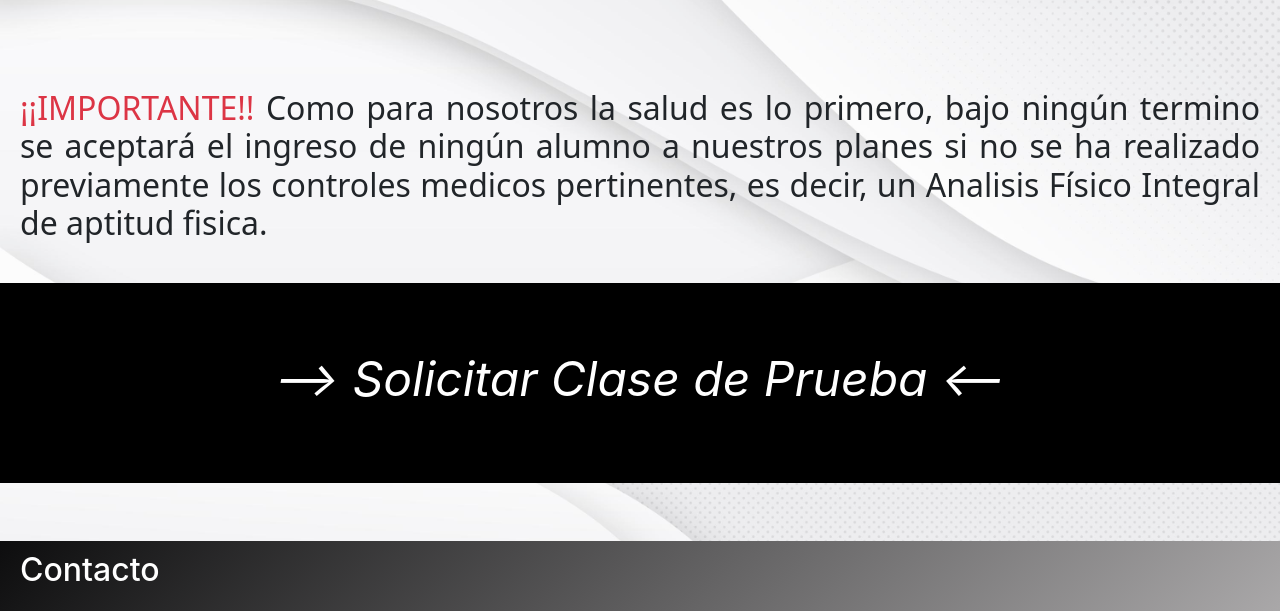
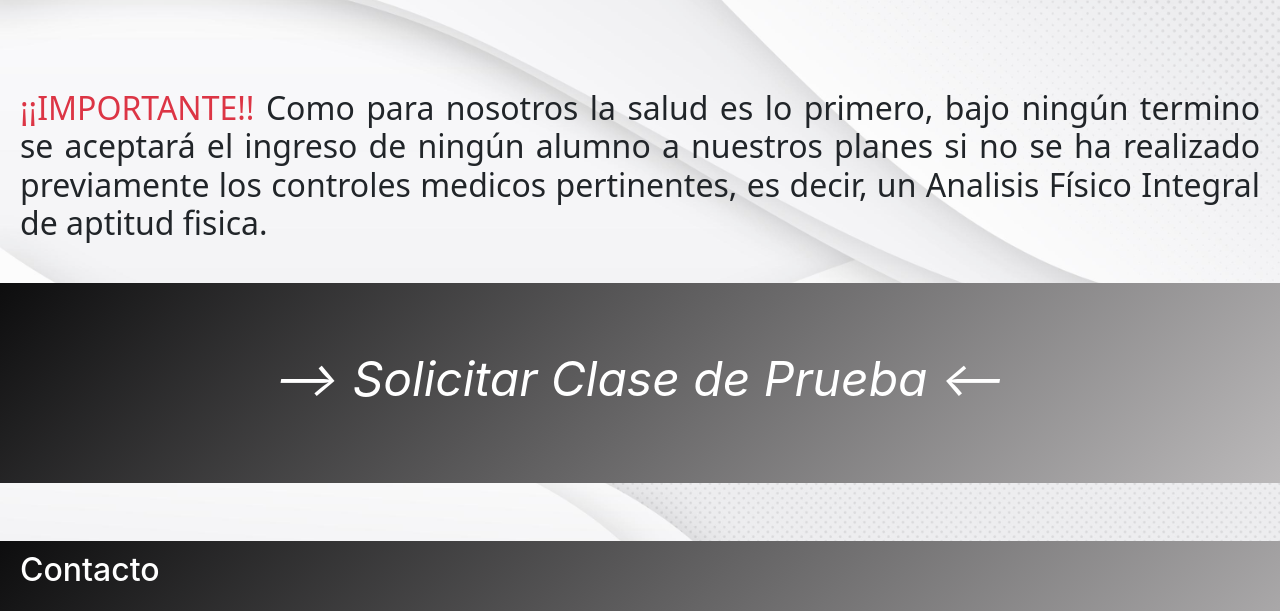
Before and after one commit to Fled87/My-Fit-Plan, a plain HTML site: page index.html in a window 1280 px wide. Shown: the part 1988-2599 px from the top of the page. Drawn offline with Linux system fonts and the light colour scheme.

Commit message:
gradiente Contacto

```diff
--- a/sass/style.scss
+++ b/sass/style.scss
@@ -106,7 +106,7 @@ body{
         margin: 0;
         margin-top: 30px;
         padding: 0;
-        background-color: black;
+        background: linear-gradient(-45deg, rgb(187, 185, 186) 0%, rgb(13, 13, 14) 100%);
         width: auto;
         height: 200px;
         text-align: center;
```
Also changed, not shown: sass/style.css, 1 other file.
